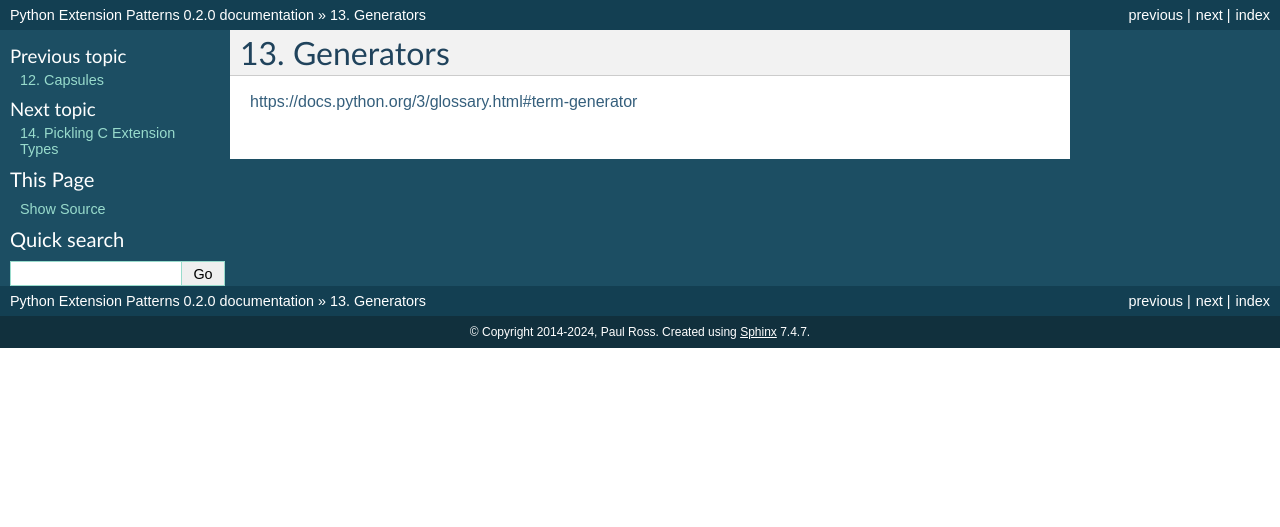
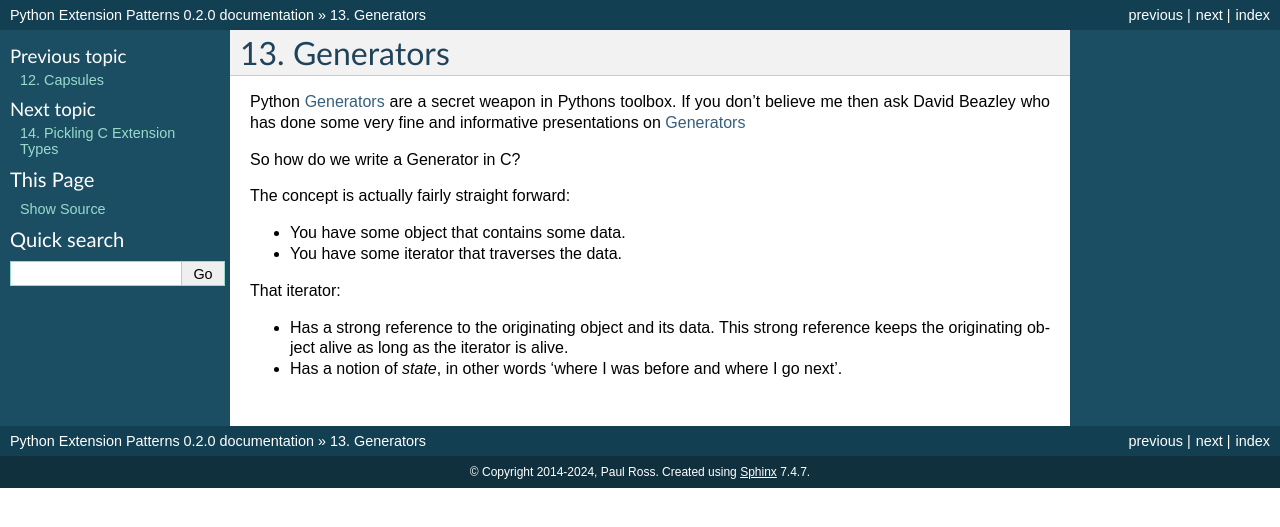
Before and after one commit to paulross/PythonExtensionPatterns, a Sphinx documentation site: the page built from doc/sphinx/source/generators.rst, in a window 1280 px wide. Shown: the top 527 px of the page. Built offline with Sphinx 7.4.7, drawn with Linux system fonts in a browser that asks for light colours.

Commit message:
WIP on cGenerator.c

```diff
--- a/doc/sphinx/source/generators.rst
+++ b/doc/sphinx/source/generators.rst
@@ -10,5 +10,19 @@
 Generators
 ***************************
 
+Python `Generators <https://docs.python.org/3/glossary.html#term-generator>`_ are a secret weapon in Pythons toolbox.
+If you don't believe me then ask David Beazley who has done some very fine and informative presentations on
+`Generators <https://www.dabeaz.com/generators/>`_
 
-https://docs.python.org/3/glossary.html#term-generator
+So how do we write a Generator in C?
+
+The concept is actually fairly straight forward:
+
+- You have some object that contains some data.
+- You have some iterator that traverses the data.
+
+That iterator:
+
+- Has a strong reference to the originating object and its data.
+  This strong reference keeps the originating object alive as long as the iterator is alive.
+- Has a notion of *state*, in other words 'where I was before and where I go next'.
```
Also changed, not shown: 1 other file.
